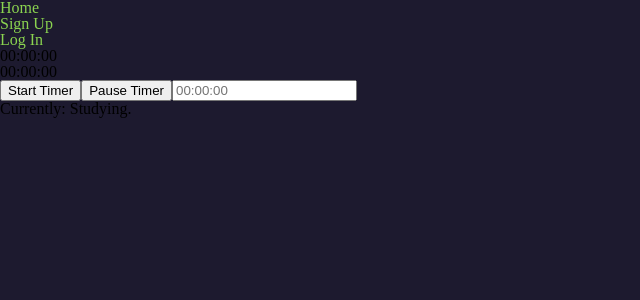
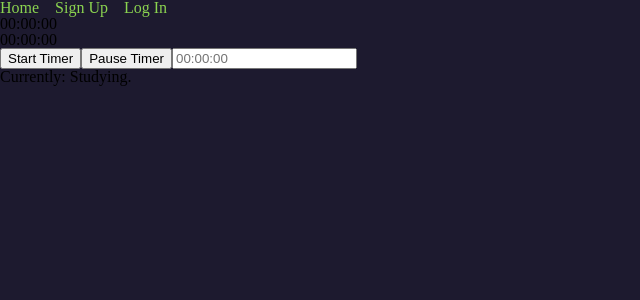
Before and after one commit to Gatteber/study-tracker, a React (Vite) app in the folder client/: page / in a window 1280 px wide. Shown: the top 300 px of the page, without its empty margins (0-640 px from the left). Built offline with nearby package versions, Linux system fonts and the light colour scheme.

Commit message:
integrate react-router-dom

```diff
--- a/client/index.html
+++ b/client/index.html
@@ -4,7 +4,7 @@
     <meta charset="UTF-8" />
     <link rel="icon" type="image/svg+xml" href="/vite.svg" />
     <meta name="viewport" content="width=device-width, initial-scale=1.0" />
-    <title>Vite + React + TS</title>
+    <title>StudyTracker</title>
   </head>
   <body>
     <div id="root"></div>
--- a/client/package.json
+++ b/client/package.json
@@ -10,8 +10,10 @@
     "preview": "vite preview"
   },
   "dependencies": {
+    "@types/react-router-dom": "^5.3.3",
     "react": "^18.2.0",
-    "react-dom": "^18.2.0"
+    "react-dom": "^18.2.0",
+    "react-router-dom": "^6.12.1"
   },
   "devDependencies": {
     "@types/react": "^18.2.8",
--- a/client/src/App.tsx
+++ b/client/src/App.tsx
@@ -1,13 +1,13 @@
+import Navbar from './components/Navbar';
 import './style.scss';
-import Navbar from './components/Navbar';
-import Timer from './components/Timer';
+import {Outlet} from 'react-router-dom';
 
 const App = () => {
   return (
-    <div>
+    <>
       <Navbar />
-      <Timer />
-    </div>
+      <Outlet />
+    </>
   );
 };
 export default App;
--- /dev/null
+++ b/client/src/components/ErrorComponent.tsx
@@ -0,0 +1,18 @@
+import {useRouteError} from 'react-router-dom';
+
+const ErrorComponent: React.FC = () => {
+  const error = useRouteError();
+  console.error(error);
+  return (
+    <div id="error-page" className="error-component">
+      <h1>Robot not found!</h1>
+      <p>The page you are looking for has been lost to instrumentality.</p>
+      <p>
+        The error code is:{' '}
+        {(error as Error)?.message ||
+          (error as {statusText?: string})?.statusText}
+      </p>
+    </div>
+  );
+};
+export default ErrorComponent;
--- /dev/null
+++ b/client/src/components/Login.tsx
@@ -0,0 +1,4 @@
+const Login = () => {
+  return <div>Login</div>;
+};
+export default Login;
--- a/client/src/components/Navbar.tsx
+++ b/client/src/components/Navbar.tsx
@@ -1,23 +1,34 @@
 import {useState} from 'react';
+import {Link} from 'react-router-dom';
 
 const Navbar = () => {
   const [loggedIn, setIsLoggedIn] = useState<boolean>(false);
   return (
-    <>
+    <div id="nav-container">
+      <nav>
         {loggedIn ? (
           <ul className="nav-item">
-          <li>Profile</li>
+            <li>
+              <Link to={'/profile/'}>Profile</Link>
+            </li>
             <li>Study</li>
             <li>Logout</li>
           </ul>
         ) : (
           <ul className="nav-item">
-          <li>Home</li>
-          <li>Sign Up</li>
-          <li>Log In</li>
+            <li>
+              <Link to={'/'}>Home</Link>
+            </li>
+            <li>
+              <Link to={'/signup'}>Sign Up</Link>
+            </li>
+            <li>
+              <Link to={'/login'}>Log In</Link>
+            </li>
           </ul>
         )}
-    </>
+      </nav>
+    </div>
   );
 };
 export default Navbar;
--- a/client/src/main.tsx
+++ b/client/src/main.tsx
@@ -1,9 +1,41 @@
 import React from 'react';
 import ReactDOM from 'react-dom/client';
 import App from './App.tsx';
+import {RouterProvider, createBrowserRouter} from 'react-router-dom';
+import ErrorComponent from './components/ErrorComponent.tsx';
+import UserProfile from './pages/UserProfile.tsx';
+import Home from './pages/Home.tsx';
+import Login from './components/Login.tsx';
+
+//TODO: add :userId to UserProfile
+const router = createBrowserRouter([
+  {
+    path: '/',
+    element: <App />,
+    errorElement: <ErrorComponent />,
+    children: [
+      {
+        path: '/',
+        element: <Home />,
+      },
+      {
+        path: '/signup',
+        element: <Home />,
+      },
+      {
+        path: 'login',
+        element: <Login />,
+      },
+      {
+        path: '/profile/',
+        element: <UserProfile />,
+      },
+    ],
+  },
+]);
 
 ReactDOM.createRoot(document.getElementById('root') as HTMLElement).render(
   <React.StrictMode>
-    <App />
+    <RouterProvider router={router} />
   </React.StrictMode>
 );
--- /dev/null
+++ b/client/src/pages/Home.tsx
@@ -0,0 +1,10 @@
+import Timer from '../components/Timer';
+
+const Home = () => {
+  return (
+    <div>
+      <Timer />
+    </div>
+  );
+};
+export default Home;
--- /dev/null
+++ b/client/src/pages/UserProfile.tsx
@@ -0,0 +1,4 @@
+const UserProfile = () => {
+  return <div>UserProfile</div>;
+};
+export default UserProfile;
--- a/client/src/scss/_navbar.scss
+++ b/client/src/scss/_navbar.scss
@@ -1,7 +1,9 @@
 @import "./variables";
 
 .nav-item {
+    display: flex;
+    gap: 1rem;
+    color: $lightGreen;
     list-style: none;
     text-decoration: none;
-    color: $lightGreen;
 }
--- a/client/src/style.scss
+++ b/client/src/style.scss
@@ -8,3 +8,8 @@ body {
     height: auto;
     background-color: $black;
 }
+
+a {
+    color: inherit;
+    text-decoration: none;
+}
```
Also changed, not shown: client/src/components/Signup.tsx (added), 1 other file (tests, documents, lock files or other folders). Lines whose indentation alone changed are shown as unchanged.
